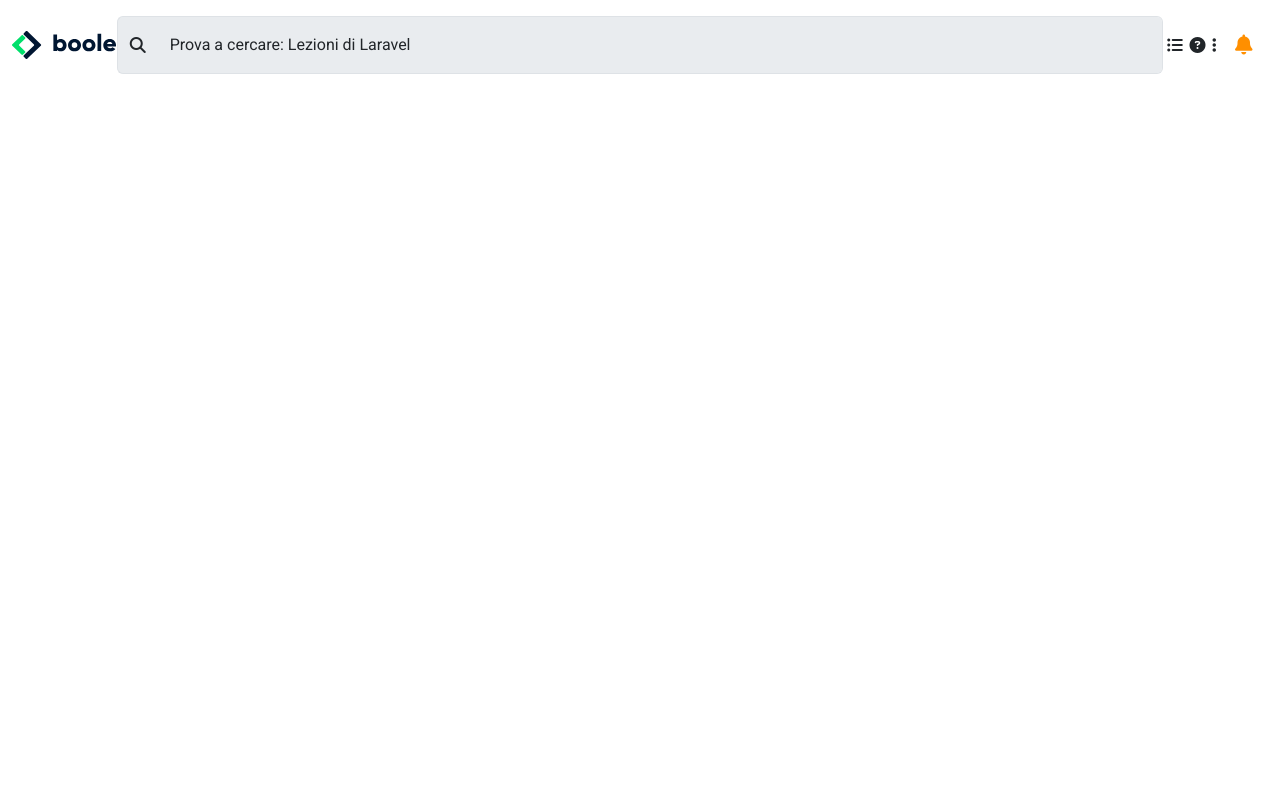
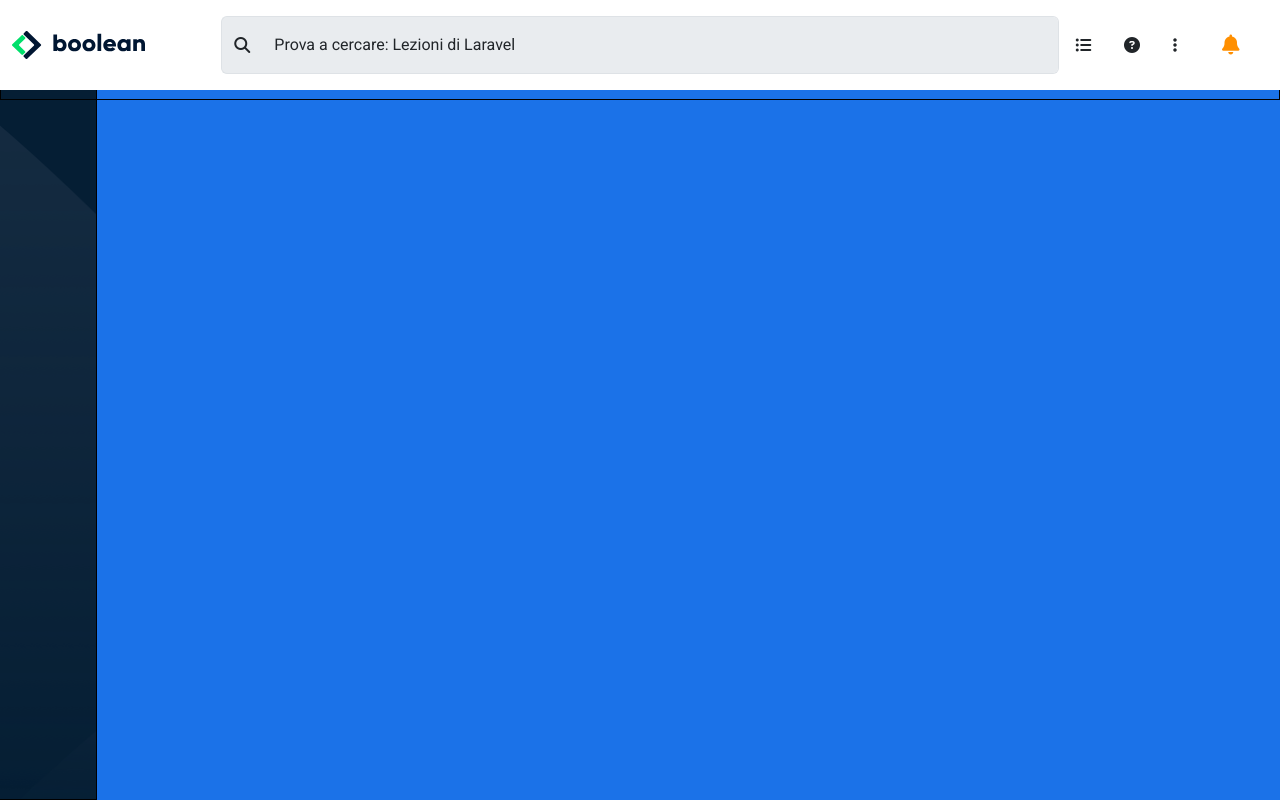
Before and after one commit to JohnQuimson/html-css-bootstrap-dashboard, a plain HTML site: page index.html in a window 1280 px wide. Drawn offline with nearby package versions, Linux system fonts and the light colour scheme.

Commit message:
feat: scaffolding sidebar

```diff
--- a/css/_partials/variables.css
+++ b/css/_partials/variables.css
@@ -1,3 +1,4 @@
 :root {
   --bell: #ff8f00;
+  --bg-jumbo: #1b72e8;
 }
--- a/css/style.css
+++ b/css/style.css
@@ -22,3 +22,22 @@ HEADER
 header .fa-bell {
   color: var(--bell);
 }
+
+header {
+  height: 100px;
+}
+
+nav {
+  background-color: #fff;
+}
+
+#sidebar {
+  color: white;
+  background-image: url(/img/sidebar-bg.png);
+  background-color: #051e34;
+}
+
+#jumbo {
+  background-color: #1b72e8;
+  height: 100vh;
+}
--- a/index.html
+++ b/index.html
@@ -41,11 +41,11 @@
       crossorigin="anonymous"
     ></script>
 
-    <header>
+    <header class="jq-bordo fixed-top">
       <nav class="navbar fixed-top py-3">
         <div class="container-fluid">
           <!-- SINSTRA -->
-          <div class="col-2 col-md-1 col-lg-1">
+          <div class="col-2 col-md-1 col-lg-2 col-xxl-1">
             <!-- Logo Small-->
             <img
               src="img/mobile-logo.png"
@@ -63,7 +63,7 @@
             />
           </div>
           <!-- CENTRO -->
-          <div class="col-8 col-md-10 col-lg-10">
+          <div class="col-8 col-md-10 col-lg-8 col-xxl-10">
             <!-- Search -->
             <div class="input-group">
               <span class="input-group-text border-end-0 bg-body-secondary">
@@ -84,7 +84,7 @@
           </div>
           <!-- DESTRA -->
           <div
-            class="col-2 col-md-1 col-lg-1 d-flex align-items-center justify-content-around"
+            class="col-2 col-md-1 col-lg-2 col-xxl-1 d-flex align-items-center justify-content-around"
           >
             <i class="fa-solid fa-list-ul d-none d-lg-block"></i>
             <i class="fa-solid fa-circle-question d-none d-lg-block"></i>
@@ -171,5 +171,32 @@
         </div>
       </nav>
     </header>
+
+    <!-- MAIN -->
+    <main>
+      <div class="row">
+        <!-- SIDEBAR -->
+        <div id="sidebar" class="col-1 jq-bordo">
+          <div class="container d-flex flex-column flex-grow-1 jq-bordo">
+            <i class="fa-solid fa-house"></i>
+            <i class="fa-solid fa-chart-simple"></i>
+            <i class="fa-solid fa-signal"></i>
+          </div>
+          <div class="container jq-bordo">
+            <i class="fa-solid fa-gear"></i>
+          </div>
+        </div>
+
+        <!-- JUMBO -->
+        <div id="jumbo" class="col-11">
+          <div class="row">
+            <div class="col-12">ciao</div>
+            <div class="col-12"></div>
+            <div class="col-12"></div>
+          </div>
+        </div>
+      </div>
+      <!-- /Fine Row ^ -->
+    </main>
   </body>
 </html>
```
